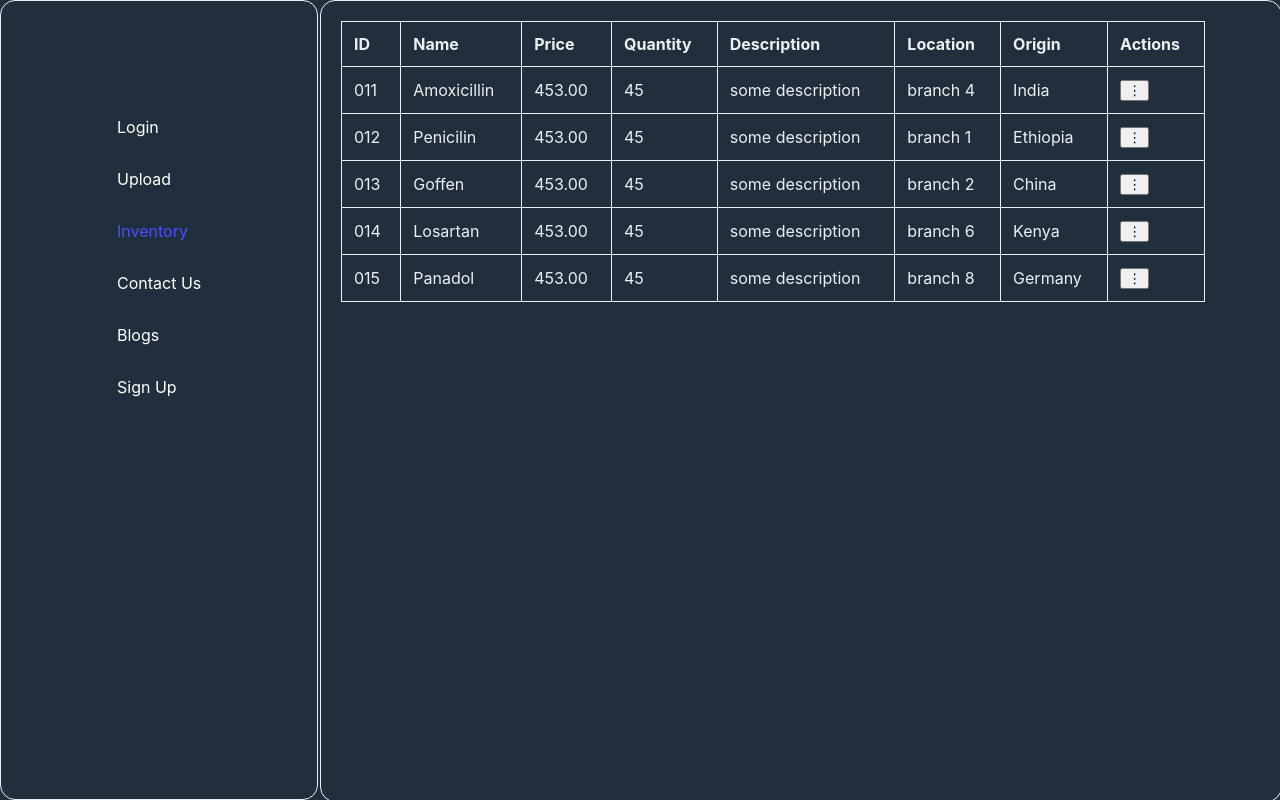
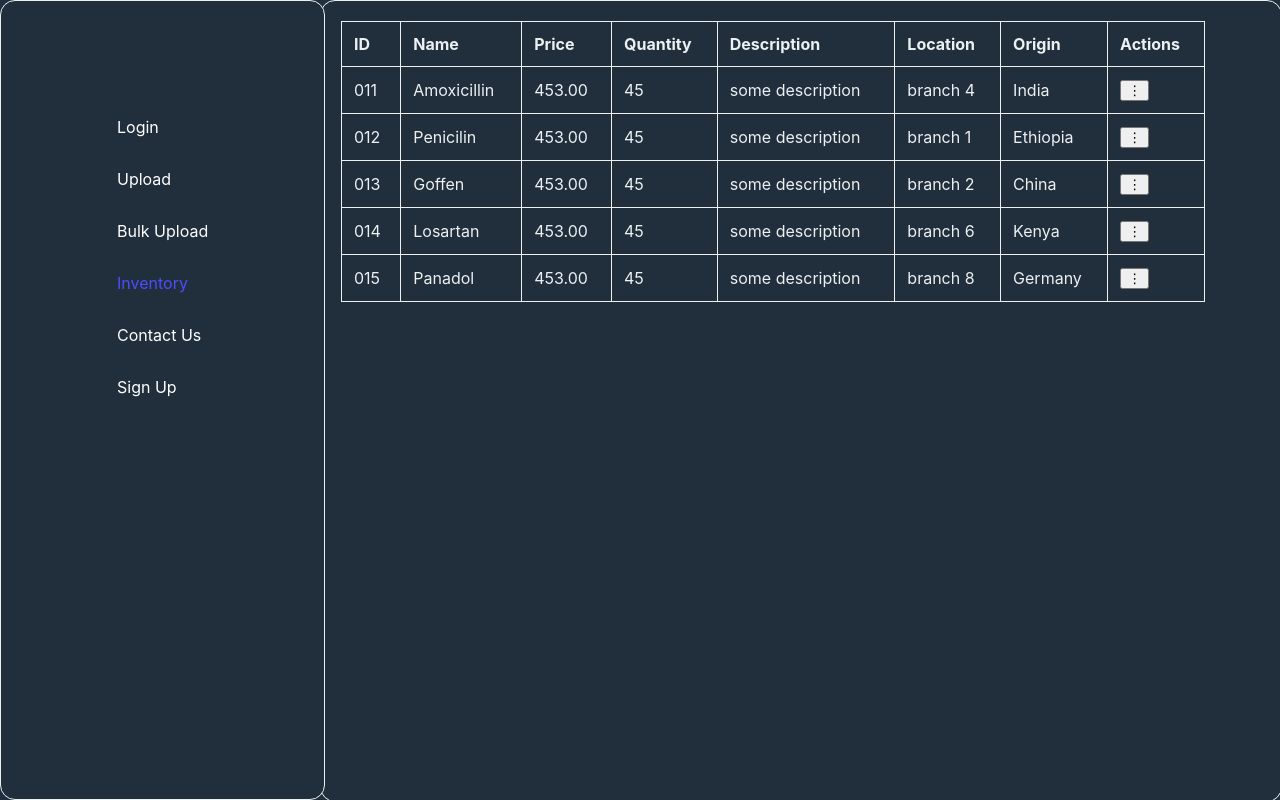
Before and after one commit to Feben9/pharmacy, a React (Create React App) app: page /inventory in a window 1280 px wide. Built offline with nearby package versions, Linux system fonts and the light colour scheme.

Commit message:
added bulk upload menu option

```diff
--- a/src/App.js
+++ b/src/App.js
@@ -11,7 +11,7 @@
 import Upload from "./pages/Upload";
 
 import Inventory from "./pages/Inventory";
-import Blogs from "./pages/blogs";
+import BulkUpload from "./pages/BulkUpload";
 import SignUp from "./pages/signup";
 import Contact from "./pages/contact";
 
@@ -28,9 +28,9 @@
 
             <Route path="/upload" element={isAuthenticated ? <Upload /> : <Login setIsAuthenticated={setIsAuthenticated} />} />
 
+            <Route path="/bulkupload" element={<BulkUpload />} />
+
             <Route path="/contact" element={<Contact />} />
-
-            <Route path="/blogs" element={<Blogs />} />
 
             <Route path="/sign-up" element={<SignUp />} />
 
--- a/src/components/Navbar/Navbar.js
+++ b/src/components/Navbar/Navbar.js
@@ -13,14 +13,14 @@
                     <NavLink to="/Upload" activeStyle>
                         Upload
                     </NavLink>
+                    <NavLink to="/bulkupload" activeStyle>
+                        Bulk Upload
+                    </NavLink>
                     <NavLink to="/Inventory" activeStyle>
                         Inventory
                     </NavLink>
                     <NavLink to="/contact" activeStyle>
                         Contact Us
-                    </NavLink>
-                    <NavLink to="/blogs" activeStyle>
-                        Blogs
                     </NavLink>
                     <NavLink to="/sign-up" activeStyle>
                         Sign Up
--- a/src/pages/blogs.js
+++ b/src/pages/BulkUpload.js
@@ -1,7 +1,7 @@
 import React from "react";
 import Navbar from "../components/Navbar";
 
-const Blogs = () => {
+const BulkUpload = () => {
     return (
         <div className="main-container">
             <div className="nav-container">
@@ -14,4 +14,4 @@
     )
 };
 
-export default Blogs;
+export default BulkUpload;
```
